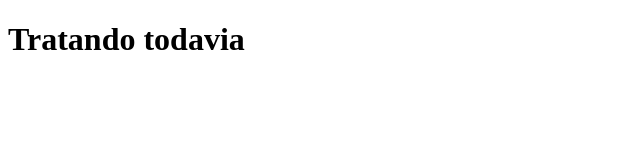
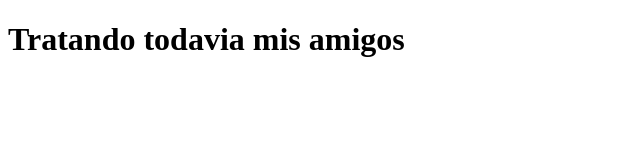
Before and after one commit to Efecto-Sereno/Tareas, a plain HTML site: page mod2_solution/index.html in a window 1280 px wide. Shown: the whole page, without its empty margins (0-640 px from the left). Drawn offline with Linux system fonts and the light colour scheme.

Commit message:
Una pequeña adicion al contenido.

```diff
--- a/mod2_solution/index.html
+++ b/mod2_solution/index.html
@@ -3,9 +3,9 @@
 <head>
 	<meta charset="utf-8">
 	<meta name="viewport" content="width=device-width, initial-scale=1">
-	<title>Hola Tarea</title>
+	<title>Hola Tarea!</title>
 </head>
 <body>
-<h1>Tratando todavia</h1>
+<h1>Tratando todavia mis amigos</h1>
 </body>
 </html>
```
